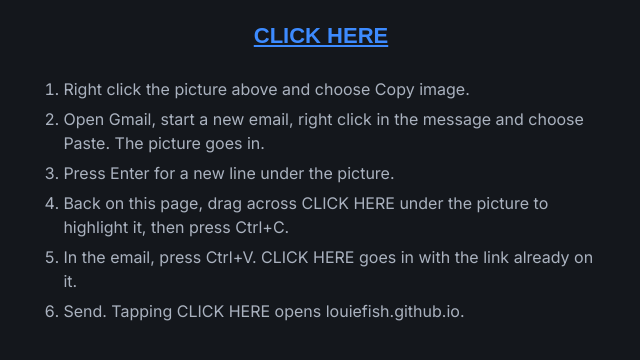
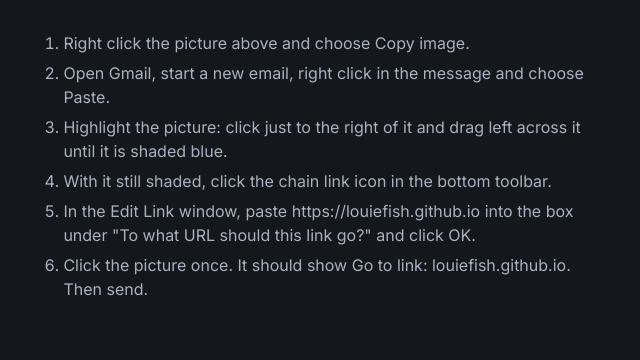
Before and after one commit to LOUIEFISH/louiefish.github.io, a plain HTML site: page share/index.html in a window 1280 px wide. Shown: the part 500-860 px from the top of the page, without its empty margins (319-959 px from the left). Drawn offline with Linux system fonts and the light colour scheme.

Commit message:
Share page v4: linked picture steps for Gmail
Co-Authored-By: Claude Opus 5.5 <noreply@anthropic.com>
Claude-Session: https://claude.ai/code/session_01Fo58rsnLtQ2jbr4Wor9TX4

```diff
--- a/share/index.html
+++ b/share/index.html
@@ -21,21 +21,18 @@ button:focus-visible{outline:3px solid var(--up);outline-offset:3px}
 #msg{min-height:1.5em;font-weight:600;color:var(--up);margin:0 0 20px}
 ol{text-align:left;color:var(--mute);max-width:560px;margin:28px auto 0;padding-left:1.4em}
 li{margin-bottom:6px}
-.ch{margin:20px 0 0;font:700 22px Arial,sans-serif}
-.ch a{color:#3d8bff;text-decoration:underline}
 </style></head><body>
 <main>
 <a class="home" href="../">RETURN HOME</a>
 <h1>SHARE BY EMAIL</h1>
 <div id="card"><img src="https://louiefish.github.io/og-home.png" width="600" height="315" alt="PCRED BOOKS"></div>
-<p class="ch"><a href="https://louiefish.github.io/">CLICK HERE</a></p>
 <ol>
 <li>Right click the picture above and choose Copy image.</li>
-<li>Open Gmail, start a new email, right click in the message and choose Paste. The picture goes in.</li>
-<li>Press Enter for a new line under the picture.</li>
-<li>Back on this page, drag across CLICK HERE under the picture to highlight it, then press Ctrl+C.</li>
-<li>In the email, press Ctrl+V. CLICK HERE goes in with the link already on it.</li>
-<li>Send. Tapping CLICK HERE opens louiefish.github.io.</li>
+<li>Open Gmail, start a new email, right click in the message and choose Paste.</li>
+<li>Highlight the picture: click just to the right of it and drag left across it until it is shaded blue.</li>
+<li>With it still shaded, click the chain link icon in the bottom toolbar.</li>
+<li>In the Edit Link window, paste https://louiefish.github.io into the box under "To what URL should this link go?" and click OK.</li>
+<li>Click the picture once. It should show Go to link: louiefish.github.io. Then send.</li>
 </ol>
 </main>
 
```
Also changed, not shown: index.html (+1 -1 lines).
